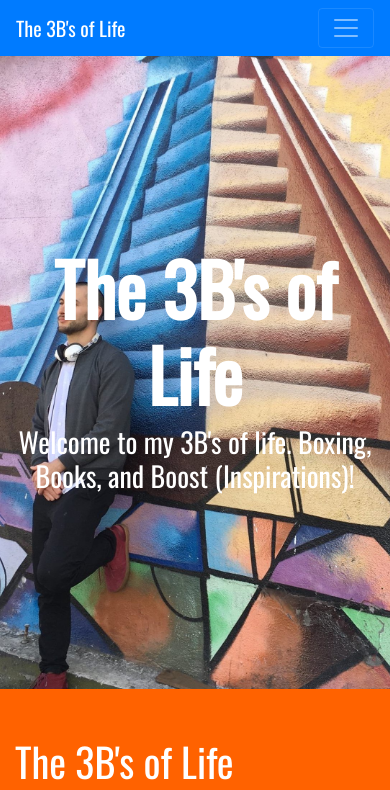
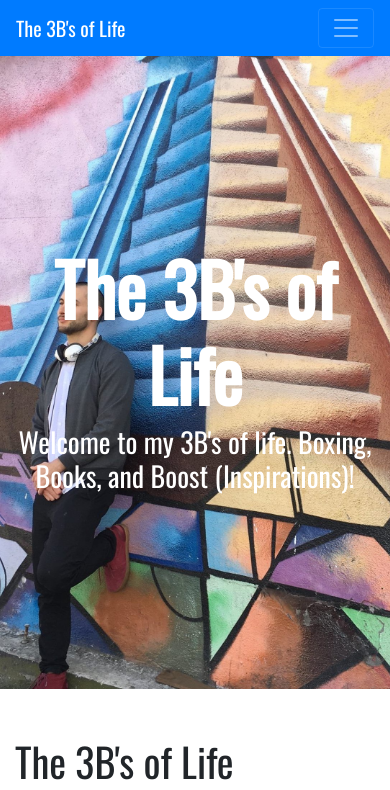
Before and after one commit to kenjik9881/kenjik9881.github.io, a plain HTML site: page index.html in a window 390 px wide. Shown: the top 790 px of the page. Drawn offline with nearby package versions, Linux system fonts and the light colour scheme.

Commit message:
updating code

```diff
--- a/css/main.css
+++ b/css/main.css
@@ -131,10 +131,6 @@ footer p{
 }
 
 @media screen and (max-width: 768px) {
-  body {
-    background-color: #ff6200;
-    color: white;
-  }
   .card {
       max-width:100%;
       width: 100%;
```
Also changed, not shown: books.html (line endings or trailing spaces).
